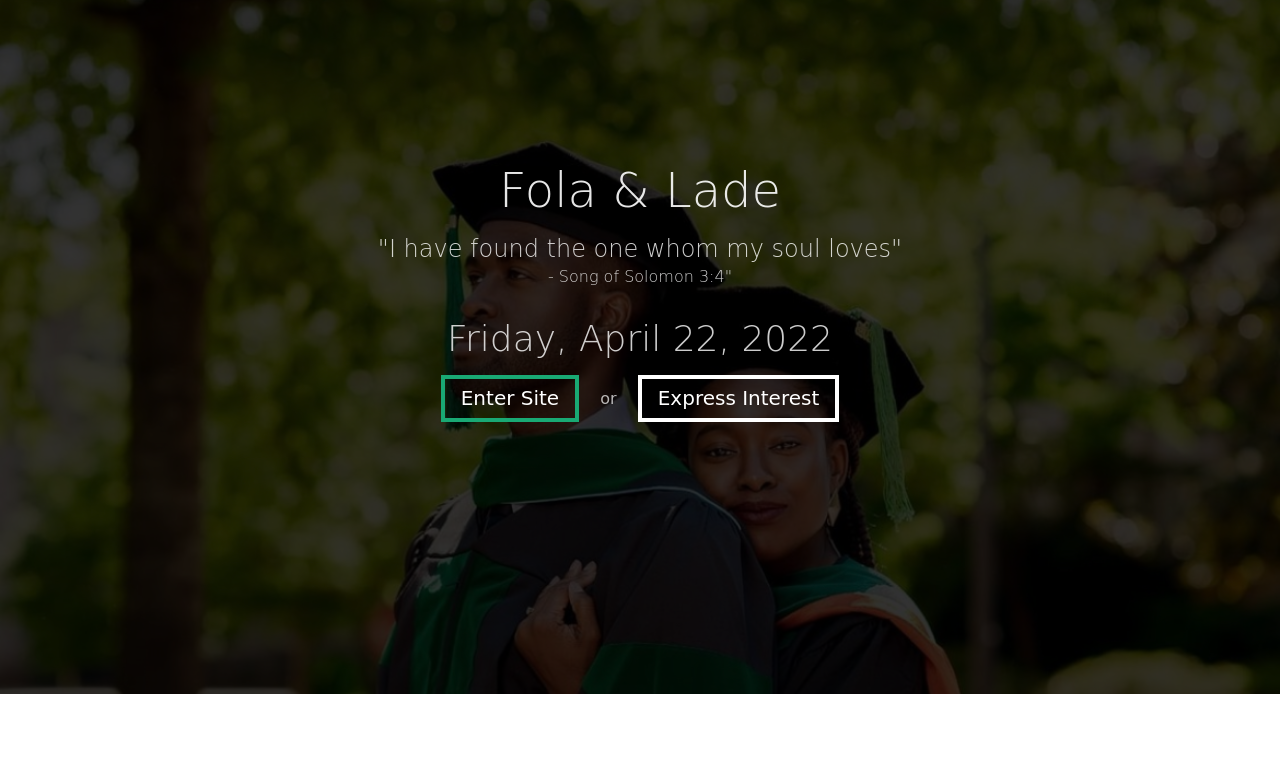
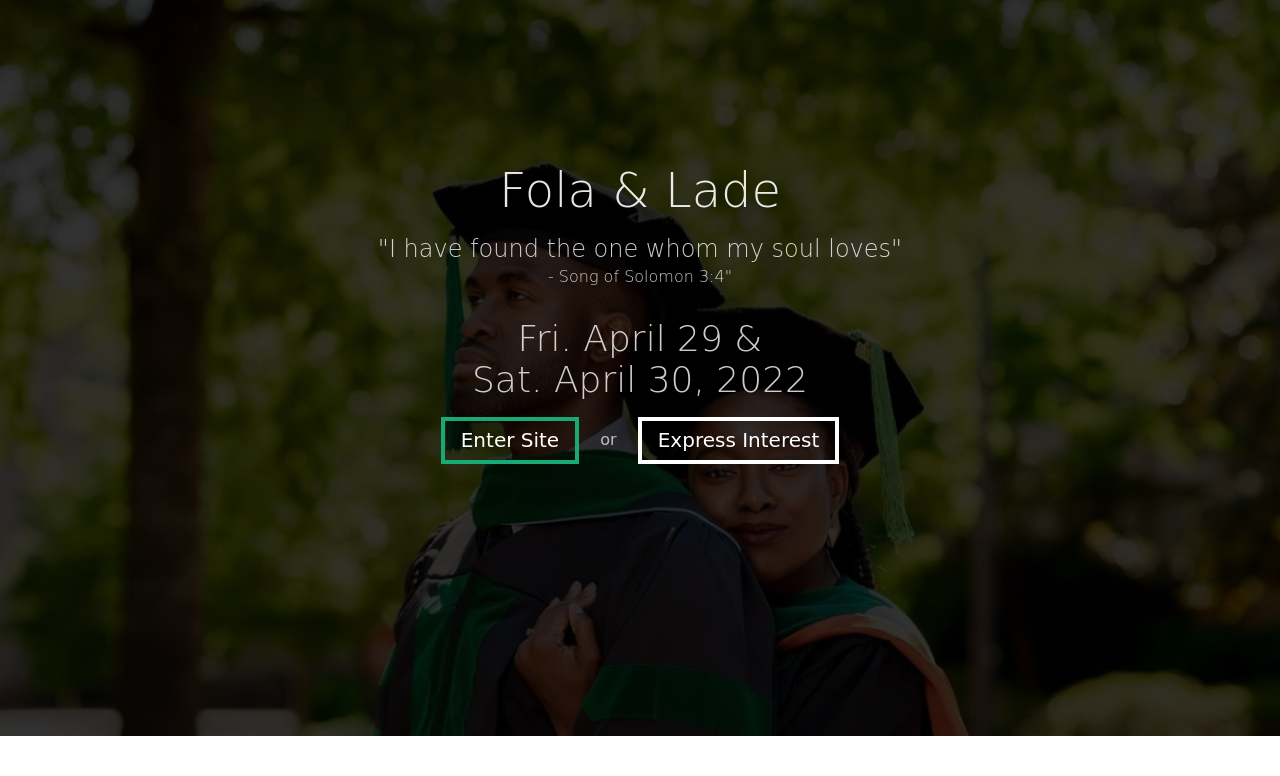
Before and after one commit to tiana-horn/folade2022, a Django app: template wedding/templates/home.html in a window 1280 px wide. Shown: the top 776 px of the page. Run offline with Django 4.2, Linux system fonts and the light colour scheme; the template is opened without the code that fills it, so the values that code supplies are empty; some web fonts are replaced.

Commit message:
Update wedding date

```diff
--- a/wedding/templates/home.html
+++ b/wedding/templates/home.html
@@ -29,7 +29,7 @@
               <h1 class="f1 f1-l  fw2 white-90 mb0 imperial lh-title">Fola & Lade</h1>
               <h2 class="fw1 f3 white-80 mt3 mb1">"I have found the one whom my soul loves"</h2>
               <h3 class="fw1 f5 white-80 mt1 mb4"> - Song of Solomon  3:4"</h3>
-              <h2 class="fw1 f2 white-80 mt1 mb3">Friday, April 22, 2022</h2>
+              <h2 class="fw1 f2 white-80 mt1 mb3">Fri. April 29 & <br> Sat. April 30, 2022</h2>
 
               <a class="f4 no-underline grow dib v-mid white bw2 ba b--green ph3 pv2 mb3" href="{% url 'story' %}">Enter Site</a>
               <span class="dib v-mid ph3 white-70 mb3">or</span>
```
